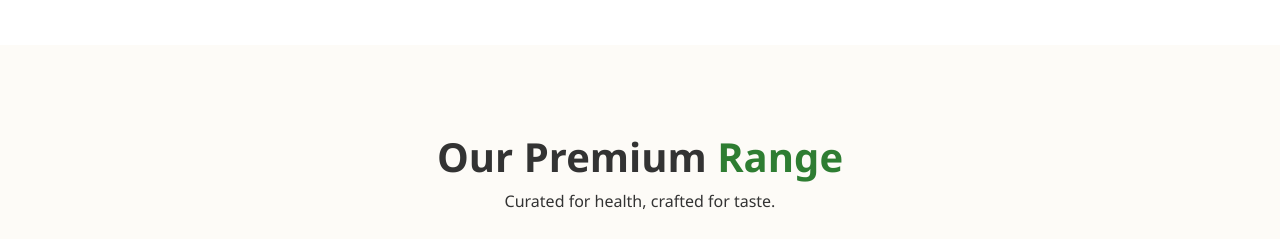
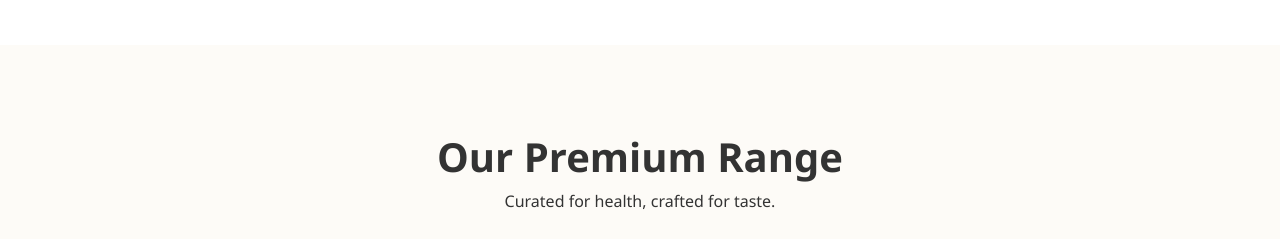
Before and after one commit to AjiteshSingh2000/farm-family, a plain HTML site: page index.html in a window 1280 px wide. Shown: the part 840-1079 px from the top of the page. Drawn offline with Linux system fonts and the light colour scheme.

Commit message:
Update index.html

```diff
--- a/index.html
+++ b/index.html
@@ -416,7 +416,7 @@
     <section id="products" class="products">
         <div class="container">
             <div class="section-title">
-                <h2>Our Premium <span>Range</span></h2>
+                <h2>Our Premium Range</h2>
                 <p>Curated for health, crafted for taste.</p>
             </div>
 
```
